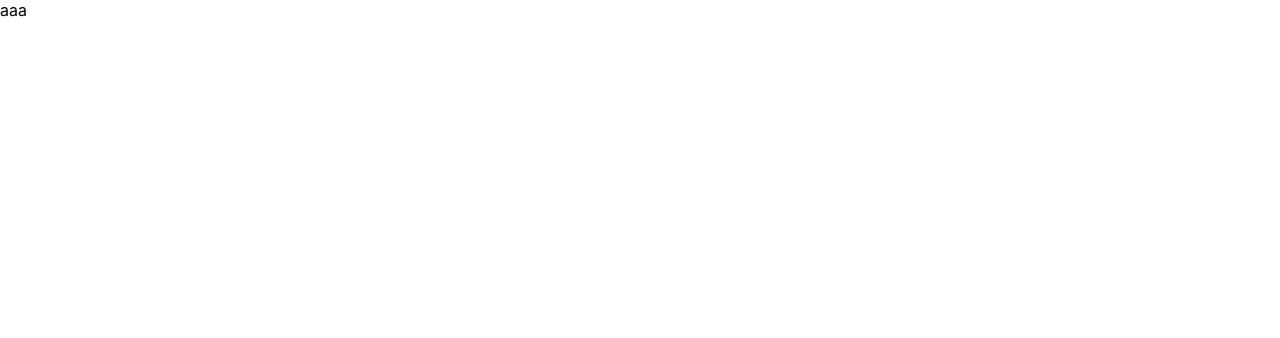
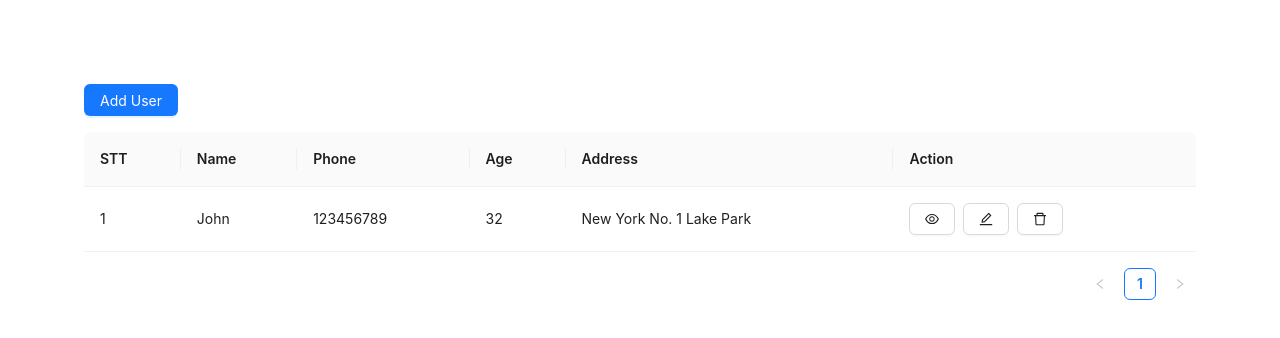
Before and after one commit to conglechi93/login-project-v5, a React (Create React App) app: page / in a window 1280 px wide. Shown: the top 338 px of the page. Built offline with nearby package versions, Linux system fonts and the light colour scheme.

Commit message:
adđ code

```diff
--- a/package.json
+++ b/package.json
@@ -9,6 +9,7 @@
     "@testing-library/user-event": "^13.5.0",
     "antd": "^5.21.6",
     "antd-style": "^3.7.1",
+    "axios": "^1.7.7",
     "react": "^18.3.1",
     "react-dom": "^18.3.1",
     "react-router-dom": "^6.27.0",
--- /dev/null
+++ b/src/components/Users/UserDelete/index.js
@@ -0,0 +1,8 @@
+const UserDelete = ({ record }) => {
+  return (
+    <div>
+      <p>{`Bạn có chắc chắn muốn xóa bản ghi có id = ${record.id} không?`}</p>
+    </div>
+  );
+};
+export default UserDelete;
--- /dev/null
+++ b/src/components/Users/UserViewDetail/index.js
@@ -0,0 +1,26 @@
+import { Col, Flex, Row } from "antd";
+
+const RowItem = ({ label, value }) => {
+  return (
+    <Col xs={24}>
+      <Flex justify="space-between">
+        <span>{label}</span>
+        <span>{value}</span>
+      </Flex>
+    </Col>
+  );
+};
+
+const UserViewDetail = ({ record }) => {
+  return (
+    <Row gutter={[16, 16]}>
+      <RowItem value={record.id} label="ID" />
+      <RowItem value={record.name} label="Name" />
+      <RowItem value={record.phone} label="Phone" />
+      <RowItem value={record.age} label="Age" />
+      <RowItem value={record.address} label="Address" />
+    </Row>
+  );
+};
+
+export default UserViewDetail;
--- a/src/components/Users/index.js
+++ b/src/components/Users/index.js
@@ -1,5 +1,123 @@
+import { DeleteOutlined, EditOutlined, EyeOutlined } from "@ant-design/icons";
+import { Button, Col, Flex, Modal, Row, Space, Table } from "antd";
 import React from "react";
-const UserPage = () => {
-  return <div>aaa</div>;
+import "./user.css";
+import UserDelete from "./UserDelete";
+import UserViewDetail from "./UserViewDetail";
+
+const Users = () => {
+  const [dataSource, setDataSource] = React.useState([
+    {
+      key: "1",
+      id: 1,
+      name: "John",
+      phone: "123456789",
+      age: 32,
+      address: "New York No. 1 Lake Park",
+    },
+  ]);
+
+  const [modalProps, setModalProps] = React.useState({});
+
+  const columns = [
+    {
+      title: "STT",
+      dataIndex: "key",
+      key: "key",
+    },
+    {
+      title: "Name",
+      dataIndex: "name",
+      key: "name",
+    },
+    {
+      title: "Phone",
+      dataIndex: "phone",
+      key: "phone",
+    },
+    {
+      title: "Age",
+      dataIndex: "age",
+      key: "age",
+    },
+    {
+      title: "Address",
+      dataIndex: "address",
+      key: "address",
+    },
+    {
+      title: "Action",
+      key: "action",
+      render: (text, record) => (
+        <Flex gap={8}>
+          <Button
+            onClick={() => {
+              handleViewDetailUser(record);
+            }}
+          >
+            <EyeOutlined />
+          </Button>
+          <Button>
+            <EditOutlined />
+          </Button>
+          <Button
+            onClick={() => {
+              handleDeleteUser(record);
+            }}
+          >
+            <DeleteOutlined />
+          </Button>
+        </Flex>
+      ),
+    },
+  ];
+
+  const handleAddUser = () => {
+    setModalProps({
+      open: true,
+      title: "Add User",
+      onCancel: () => {
+        setModalProps({ open: false });
+      },
+      children: <div>hello</div>,
+    });
+  };
+
+  const handleDeleteUser = (record) => {
+    setModalProps({
+      open: true,
+      title: "Delete User",
+      onCancel: () => {
+        setModalProps({ open: false });
+      },
+      children: <UserDelete record={record} />,
+    });
+  };
+  const handleViewDetailUser = (record) => {
+    setModalProps({
+      open: true,
+      title: "View Detail User",
+      onCancel: () => {
+        setModalProps({ open: false });
+      },
+      children: <UserViewDetail record={record} />,
+    });
+  };
+
+  return (
+    <Row className="user-wrapper" gutter={[16, 16]}>
+      <Modal {...modalProps}></Modal>
+      <Col xs={24}>
+        <Space>
+          <Button type="primary" onClick={handleAddUser}>
+            Add User
+          </Button>
+        </Space>
+      </Col>
+      <Col xs={24}>
+        <Table dataSource={dataSource} columns={columns} />
+      </Col>
+    </Row>
+  );
 };
-export default UserPage;
+export default Users;
--- /dev/null
+++ b/src/components/Users/user.css
@@ -0,0 +1,3 @@
+.user-wrapper {
+  padding: 84px;
+}
```
Also changed, not shown: src/components/Users/UserAddAndUpdate/index.js (added), 1 other file (tests, documents, lock files or other folders).
